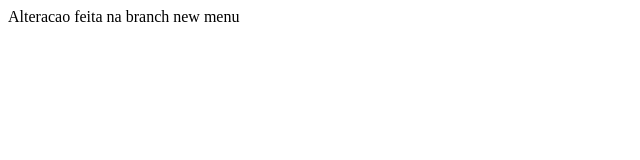
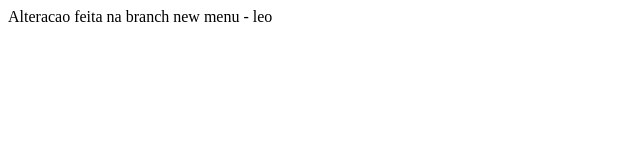
Before and after one commit to leocastroramos/site, a plain HTML site: page index.html in a window 1280 px wide. Shown: the full height of the page, 0-640 px from the left. Drawn offline with Linux system fonts and the light colour scheme.

Commit message:
index.html

```diff
--- a/index.html
+++ b/index.html
@@ -1,4 +1,4 @@
 <html>
 <head><title>Site - Teste</title></head>
-<body>Alteracao feita na branch new menu</body>
+<body>Alteracao feita na branch new menu - leo</body>
 </html>
```
